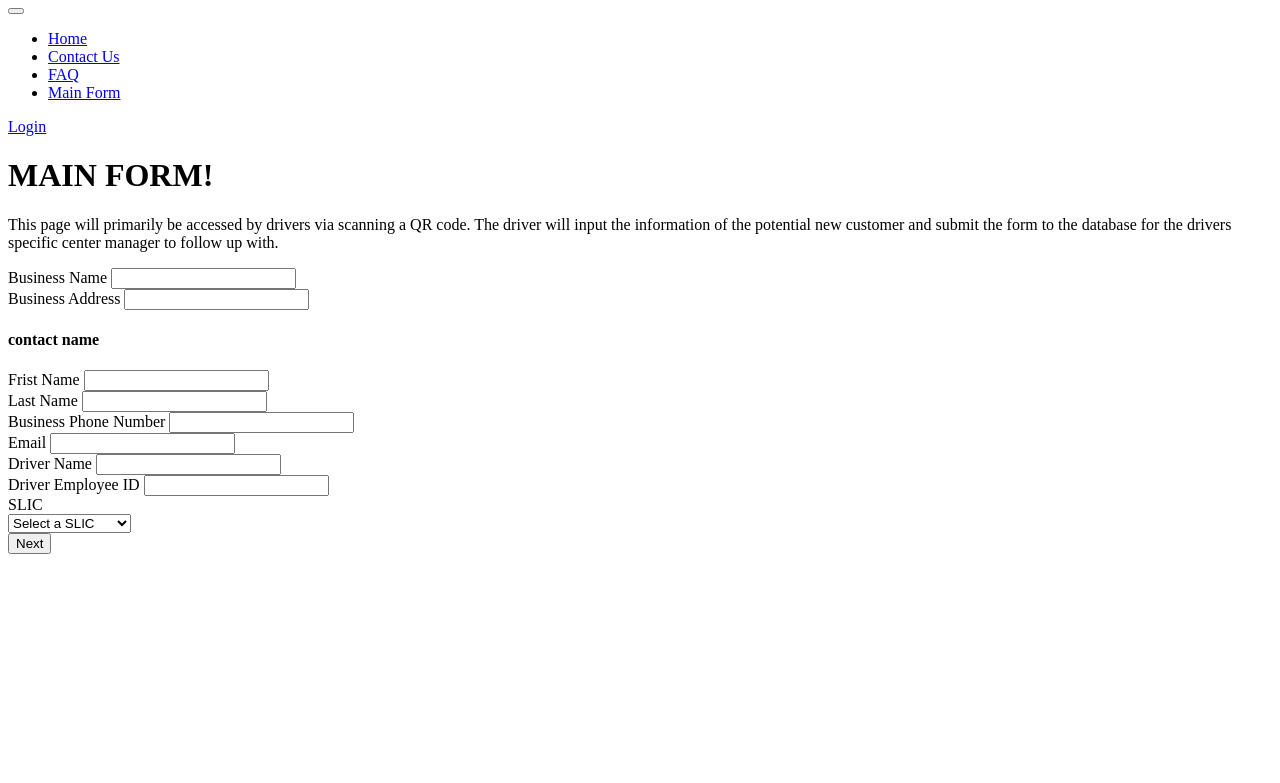
After one commit to tien-han/business-leads, a PHP site: template views/form.html in a window 1280 px wide. The commit adds this page. Shown: the top 783 px of the page. Run offline with PHP 8.4, Linux system fonts and the light colour scheme; the template is opened without the code that fills it, so the values that code supplies are empty.

Commit message:
added view and route for main form page, and added html for the page.

```diff
--- a/views/contact.html
+++ b/views/contact.html
@@ -23,6 +23,10 @@
                 </li>
                 <li class="nav-item">
                     <a class="nav-link" type="text/html" href="FAQ">FAQ
+                    </a>
+                </li>
+                <li class="nav-item">
+                    <a class="nav-link active" type="text/html" href="Form">Main Form
                     </a>
                 </li>
             </ul>
--- /dev/null
+++ b/views/form.html
@@ -0,0 +1,75 @@
+<include href="views/header.html"></include>
+<body>
+<!--  Navbar  -->
+<nav class="navbar navbar-expand-lg navbar-light sticky-top">
+    <button class="navbar-toggler" type="button" data-bs-toggle="collapse" data-bs-target="#navbarSupportedContent"
+            aria-controls="navbarSupportedContent" aria-expanded="false" aria-label="Toggle navigation">
+        <span class="navbar-toggler-icon"></span>
+    </button>
+    <div class="collapse navbar-collapse" id="navbarSupportedContent">
+        <ul class="navbar-nav">
+            <li class="nav-item">
+                <a class="nav-link" type="text/html" href="{{ @BASE }}">Home</a>
+            </li>
+            <li class="nav-item">
+                <a class="nav-link active" type="text/html" href="contact">Contact Us
+                </a>
+            </li>
+            <li class="nav-item">
+                <a class="nav-link" type="text/html" href="FAQ">FAQ
+                </a>
+            </li>
+            <li class="nav-item">
+                <a class="nav-link active" type="text/html" href="Form">Main Form
+                </a>
+            </li>
+        </ul>
+        <a class="ms-auto me-3 nav-link" type="text/html" href="login">Login</a>
+    </div>
+</nav>
+
+<h1>MAIN FORM!</h1>
+<p>This page will primarily be accessed by drivers via scanning a QR code. The driver will
+input the information of the potential new customer and submit the form to the database
+for the drivers specific center manager to follow up with.</p>
+
+<form class="mainForm" action="#" method="post">
+    <label for="businessName">Business Name</label>
+    <input type="text" name="businessName" id="businessName">
+    <br>
+    <label for="businessAddress">Business Address</label>
+    <input type="text" name="businessAddress" id="businessAddress">
+    <br>
+    <h4>contact name</h4>
+    <label for="firstName">Frist Name</label>
+    <input type="text" name="firstName" id="firstName">
+    <br>
+    <label for="lastName">Last Name</label>
+    <input type="text" name="lastName" id="lastName">
+    <br>
+    <label for="phoneNum">Business Phone Number</label>
+    <input type="text" name="phoneNum" id="phoneNum">
+    <br>
+    <label for="email">Email</label>
+    <input type="text" name="email" id="email">
+    <br>
+    <label for="driverName">Driver Name</label>
+    <input type="text" name="driverName" id="driverName">
+    <br>
+    <label for="driverID">Driver Employee ID</label>
+    <input type="text" name="driverID" id="driverID">
+    <br>
+    <label for="slic">SLIC</label>
+    <br>
+    <select id="slic" name="slic">
+        <option value="" selected disabled>Select a SLIC</option>
+        <option value="9801">9801 - TUKWILA</option>
+        <option value="9847">9847 - TACOMA</option>
+        <option value="9899">9899 - PACIFIC</option>
+    </select>
+    <br>
+    <button class="btn btn-primary" type="submit">Next</button>
+</form>
+
+</body>
+</html>
--- a/views/header.html
+++ b/views/header.html
@@ -16,5 +16,5 @@
     <link href="https://cdn.jsdelivr.net/npm/bootstrap@5.3.3/dist/css/bootstrap.min.css" rel="stylesheet"
           integrity="sha384-QWTKZyjpPEjISv5WaRU9OFeRpok6YctnYmDr5pNlyT2bRjXh0JMhjY6hW+ALEwIH" crossorigin="anonymous">
     <!--Custom CSS Stylesheet-->
-    <link rel="stylesheet" href="styles/styles.css?v=36">
+    <link rel="stylesheet" href="styles/styles.css?v=48">
 </head>
```
Also changed, not shown: index.php (+8 -0 lines), styles/styles.css (+8 -0 lines).
